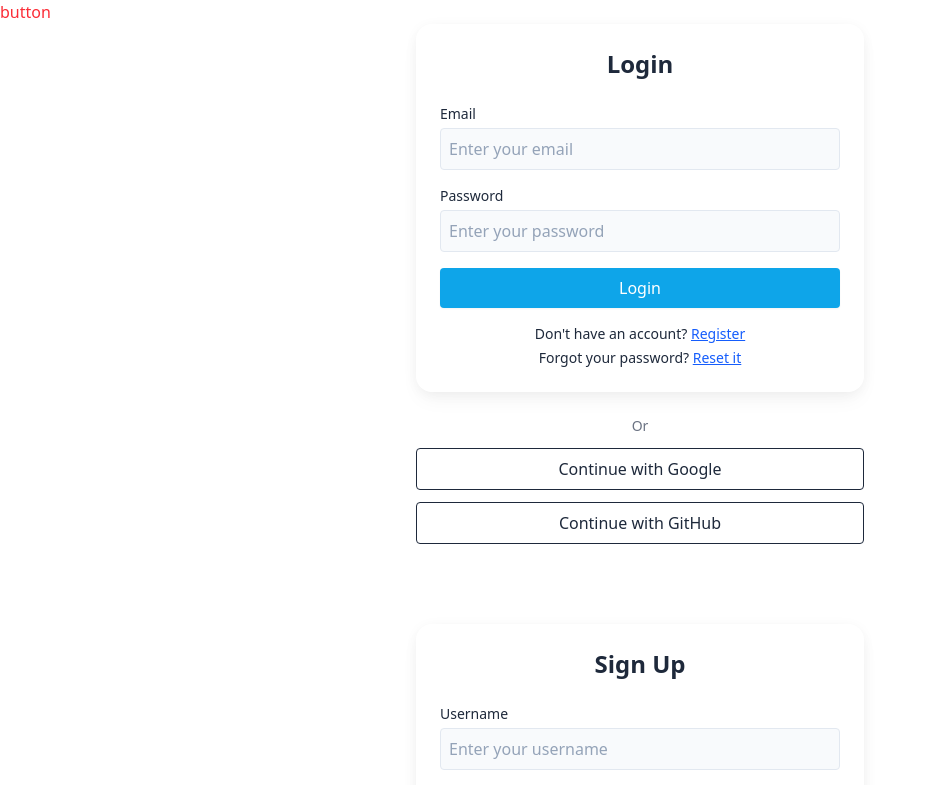
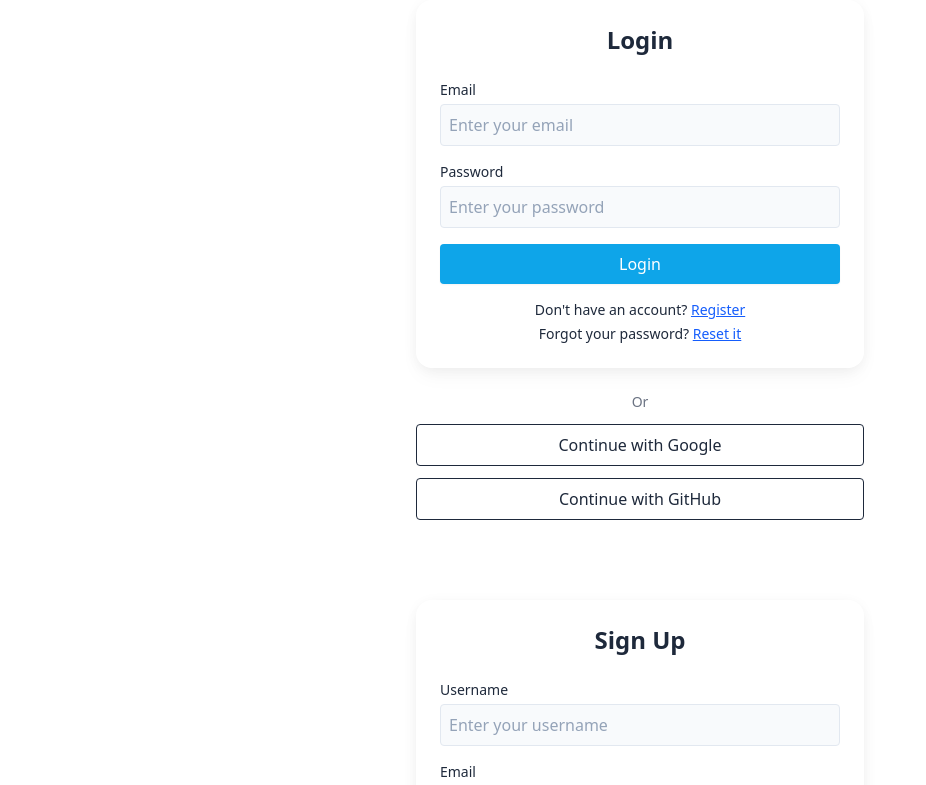
Before and after one commit to Project-ORDO/ordo-client, a React (Vite) app: page / in a window 1280 px wide. Shown: the top 785 px of the page, without its empty margins (0-926 px from the left). Built offline with nearby package versions, Linux system fonts and the light colour scheme.

Commit message:
fix:cleaned app

```diff
--- a/src/App.jsx
+++ b/src/App.jsx
@@ -1,18 +1,9 @@
-import React from 'react'
-import AuthForm from './components/Form'
 import LoginPage from './pages/user/Login'
 import SignupPage from './pages/user/Signup'
 
 const App = () => {
   return (
-
     <>
-    <div className='text-red-500 .dark .card'>
-      <div>
-        <button className='.btn-primary'>button</button>
-      </div>
-
-    </div>
       <LoginPage />
       <div className='mt-20'></div>
       <SignupPage/>
```
